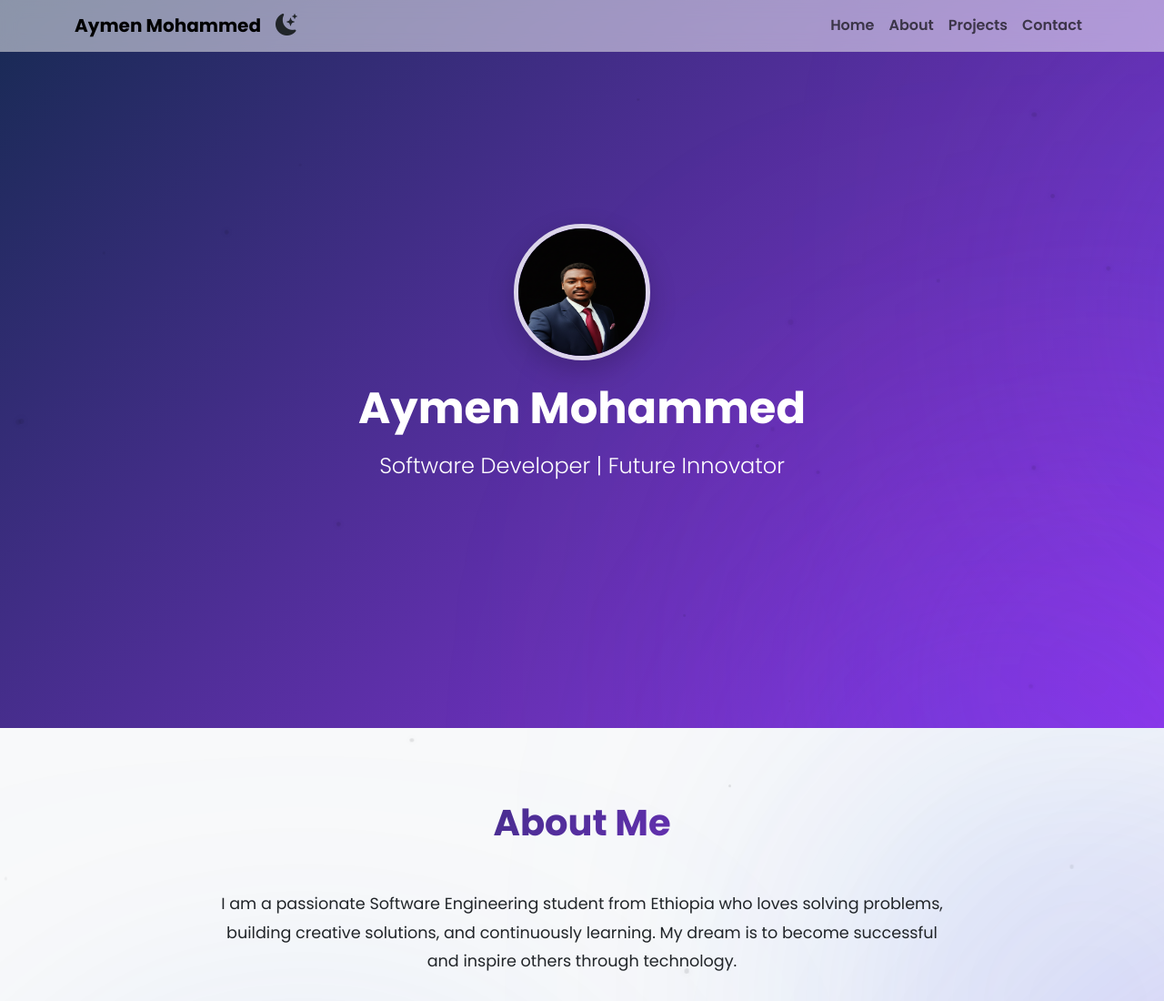
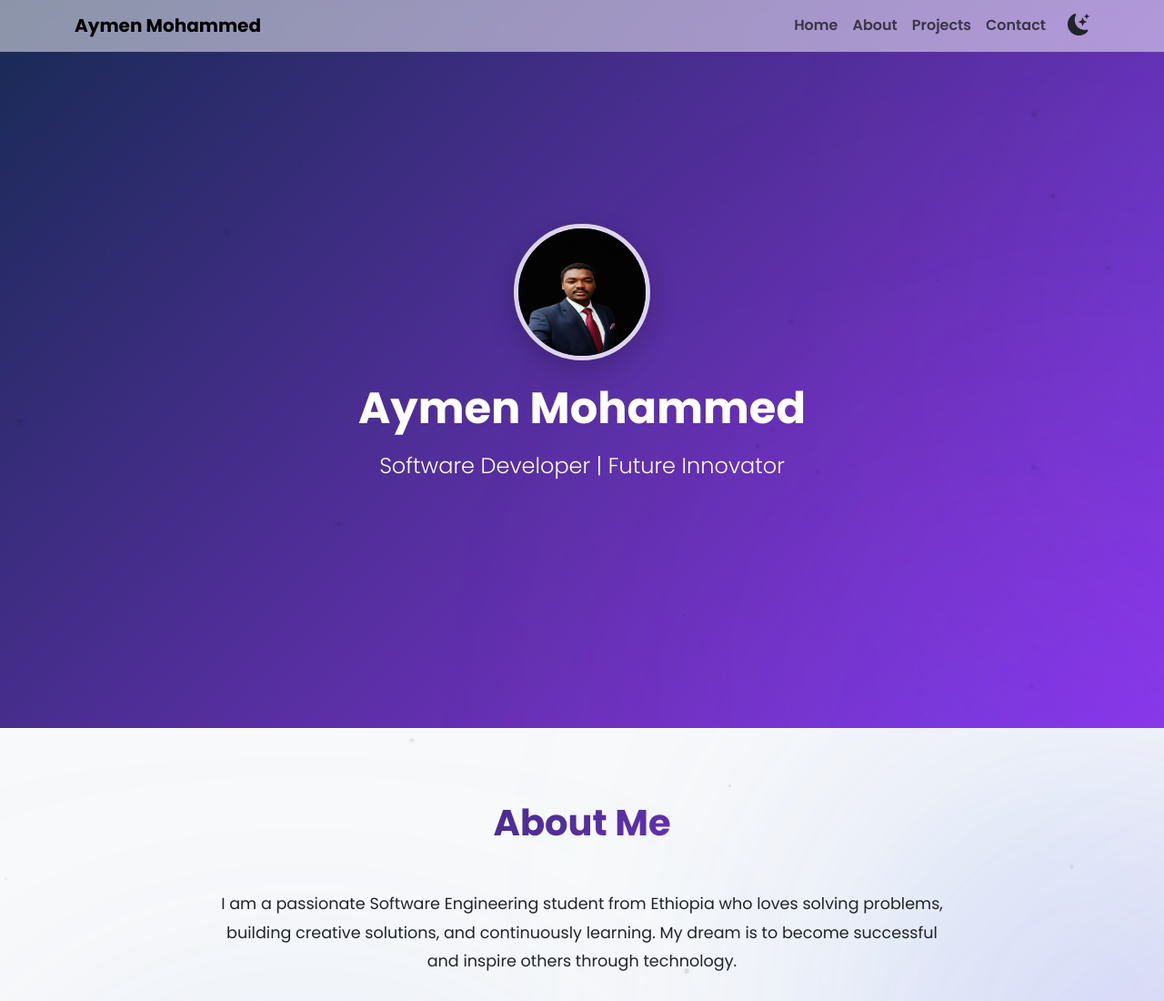
Before and after one commit to Aymen111-web/portfolio-two, a plain HTML site: page index.html in a window 1280 px wide. Shown: the top 1100 px of the page at 91% size. Drawn offline with nearby package versions, Linux system fonts and the light colour scheme.

Commit message:
light toggle changed the direction

```diff
--- a/index.html
+++ b/index.html
@@ -30,22 +30,20 @@
     <nav class="navbar navbar-expand-lg fixed-top navbar-light">
         <div class="container">
             <a class="navbar-brand" href="#">Aymen Mohammed</a>
-            <div class="d-flex align-items-center">
-                <div class="theme-switch me-3" id="theme-toggle">
-                    <i class="bi bi-moon-stars-fill"></i>
-                </div>
-                <button class="navbar-toggler" type="button" data-bs-toggle="collapse" data-bs-target="#navbarNav"
-                    aria-controls="navbarNav" aria-expanded="false" aria-label="Toggle navigation">
-                    <span class="navbar-toggler-icon"></span>
-                </button>
-            </div>
+            <button class="navbar-toggler" type="button" data-bs-toggle="collapse" data-bs-target="#navbarNav"
+                aria-controls="navbarNav" aria-expanded="false" aria-label="Toggle navigation">
+                <span class="navbar-toggler-icon"></span>
+            </button>
             <div class="collapse navbar-collapse" id="navbarNav">
-                <ul class="navbar-nav ms-auto">
+                <ul class="navbar-nav ms-auto mb-2 mb-lg-0">
                     <li class="nav-item"><a class="nav-link" href="#hero">Home</a></li>
                     <li class="nav-item"><a class="nav-link" href="#about">About</a></li>
                     <li class="nav-item"><a class="nav-link" href="#projects">Projects</a></li>
                     <li class="nav-item"><a class="nav-link" href="#contact">Contact</a></li>
                 </ul>
+                <div class="theme-switch ms-lg-3" id="theme-toggle">
+                    <i class="bi bi-moon-stars-fill"></i>
+                </div>
             </div>
         </div>
     </nav>
```
